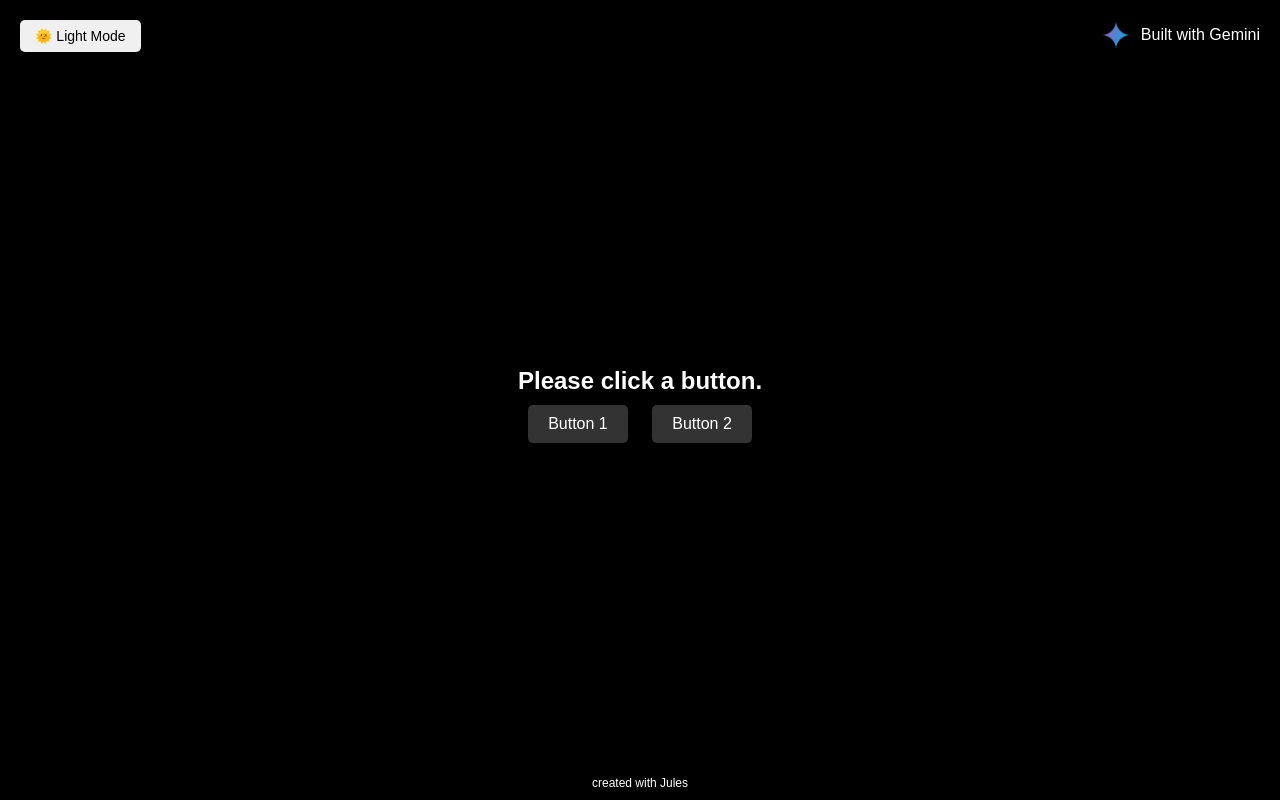
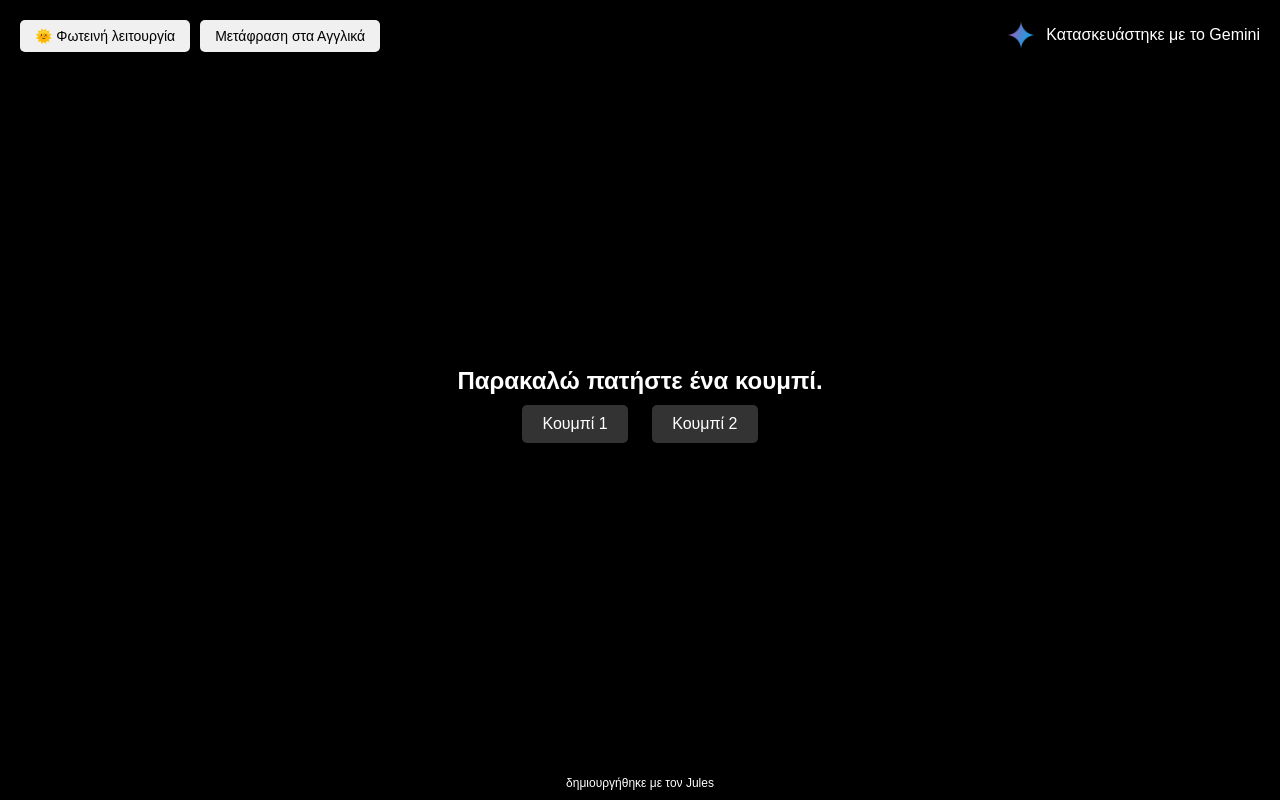
Before and after one commit to konradclapa/julest_agent, a Flask app: page / in a window 1280 px wide. Run offline with Flask 3, Linux system fonts and the light colour scheme.

Commit message:
feat: Add Greek translation and language toggle
Adds a feature to translate the website content between English and Greek.

- Introduces a `translations.json` file for managing string translations.
- Modifies `app.py` to handle language switching and loading of translated content.
- Updates `templates/index.html` with a language toggle button and dynamic text rendering.
- Refactors configuration handling to manage both theme and language in a single `config.json` file.
- Updates `test_app.py` to include tests for the new language toggling functionality.
- Adds `app.log` to `.gitignore`.

```diff
--- a/app.py
+++ b/app.py
@@ -5,48 +5,77 @@ import os
 app = Flask(__name__)
 
 CONFIG_FILE = 'config.json'
+TRANSLATIONS_FILE = 'translations.json'
 
-def load_theme():
-    """Loads theme from config.json"""
+def load_config():
+    """Loads the entire configuration from config.json."""
     if not os.path.exists(CONFIG_FILE):
-        return 'dark' # Default theme if file doesn't exist
+        return {'theme': 'dark', 'language': 'en'}
     try:
         with open(CONFIG_FILE, 'r') as f:
-            config = json.load(f)
-            return config.get('theme', 'dark')
+            return json.load(f)
     except (IOError, json.JSONDecodeError):
-        return 'dark' # Default in case of error
+        return {'theme': 'dark', 'language': 'en'}
 
-def save_theme(theme):
-    """Saves theme to config.json"""
+def save_config(config):
+    """Saves the entire configuration to config.json."""
     try:
         with open(CONFIG_FILE, 'w') as f:
-            json.dump({'theme': theme}, f)
+            json.dump(config, f)
     except IOError:
         print(f"Error: Could not write to {CONFIG_FILE}")
 
-# Load initial theme
-app.config['CURRENT_THEME'] = load_theme()
+def load_translations():
+    """Loads translations from translations.json"""
+    try:
+        with open(TRANSLATIONS_FILE, 'r', encoding='utf-8') as f:
+            return json.load(f)
+    except (IOError, json.JSONDecodeError):
+        # Fallback to a minimal dictionary if translations are missing
+        return {
+            "en": {"message": "Translations file not found."},
+            "el": {"message": "Το αρχείο μεταφράσεων δεν βρέθηκε."}
+        }
+
+# Load initial config and translations
+config = load_config()
+app.config['CURRENT_THEME'] = config.get('theme', 'dark')
+app.config['CURRENT_LANGUAGE'] = config.get('language', 'en')
+translations = load_translations()
 
 @app.route('/', methods=['GET', 'POST'])
 def index():
-    message = "Please click a button."
+    current_language = app.config.get('CURRENT_LANGUAGE', 'en')
+    lang_translations = translations.get(current_language, translations['en'])
+
+    message = lang_translations["please_click_button"]
     if request.method == 'POST':
         if 'button1' in request.form:
-            message = "Button 1 was clicked!"
+            message = lang_translations["button1_clicked"]
         elif 'button2' in request.form:
-            message = "Button 2 was clicked!"
-        # No need for an else unknown button here if POST is only from these buttons
+            message = lang_translations["button2_clicked"]
 
-    current_theme = app.config.get('CURRENT_THEME', load_theme())
-    return render_template('index.html', message=message, current_theme=current_theme)
+    current_theme = app.config.get('CURRENT_THEME', 'dark')
+    return render_template('index.html', message=message, current_theme=current_theme, lang=current_language, t=lang_translations)
 
 @app.route('/toggle-theme')
 def toggle_theme():
-    current_theme = app.config.get('CURRENT_THEME', load_theme())
+    config = load_config()
+    current_theme = config.get('theme', 'dark')
     new_theme = 'light' if current_theme == 'dark' else 'dark'
-    save_theme(new_theme)
+    config['theme'] = new_theme
+    save_config(config)
     app.config['CURRENT_THEME'] = new_theme
+    return redirect(url_for('index'))
+
+@app.route('/toggle-language')
+def toggle_language():
+    config = load_config()
+    current_language = config.get('language', 'en')
+    new_language = 'el' if current_language == 'en' else 'en'
+    config['language'] = new_language
+    save_config(config)
+    app.config['CURRENT_LANGUAGE'] = new_language
     return redirect(url_for('index'))
 
 if __name__ == '__main__':
--- a/config.json
+++ b/config.json
@@ -1 +1 @@
-{"theme": "dark"}
+{"theme": "dark", "language": "el"}
--- a/templates/index.html
+++ b/templates/index.html
@@ -1,13 +1,11 @@
 <!DOCTYPE html>
- <html lang="en">
+<html lang="{{ lang }}">
 <head>
     <meta charset="UTF-8">
     <meta name="viewport" content="width=device-width, initial-scale=1.0">
     <title>Button Clicker</title>
     <style>
         body {
-             /* background-color: yellow; */ /* Base color removed, handled by theme */
-             /* color: black; */ /* Base color removed, handled by theme */
             font-family: Arial, sans-serif;
             display: flex;
             flex-direction: column;
@@ -15,7 +13,7 @@
             align-items: center;
             height: 100vh;
             margin: 0;
-             transition: background-color 0.3s, color 0.3s; /* Smooth transition */
+            transition: background-color 0.3s, color 0.3s;
         }
         body.light {
             background-color: yellow;
@@ -25,36 +23,30 @@
             background-color: black;
             color: white;
         }
-
         .button-container button {
             padding: 10px 20px;
             margin: 10px;
             font-size: 16px;
             cursor: pointer;
-             /* background-color: #333; */ /* Handled by theme */
-             /* color: white; */ /* Handled by theme */
             border: none;
             border-radius: 5px;
         }
         body.light .button-container button {
-             background-color: #555; /* Darker buttons on light theme */
+            background-color: #555;
             color: white;
         }
         body.dark .button-container button {
             background-color: #333;
             color: white;
         }
-
         .message {
             margin-top: 20px;
             font-size: 24px;
             font-weight: bold;
-             /* Text color will be inherited from body's theme */
         }
-
         .gemini-logo {
             position: absolute;
-             top: 20px; /* Adjusted for theme toggle button */
+            top: 20px;
             right: 20px;
             display: flex;
             align-items: center;
@@ -66,25 +58,28 @@
             color: white;
         }
         .gemini-logo img {
-             height: 30px; /* Adjust size as needed */
+            height: 30px;
             margin-right: 10px;
         }
-
-         .theme-toggle {
+        .top-left-controls {
             position: absolute;
             top: 20px;
             left: 20px;
+            display: flex;
+            gap: 10px;
+        }
+        .theme-toggle, .language-toggle {
             padding: 8px 15px;
             text-decoration: none;
             border-radius: 5px;
             font-size: 14px;
         }
-         body.light .theme-toggle {
+        body.light .theme-toggle, body.light .language-toggle {
             background-color: #333;
             color: white;
         }
-         body.dark .theme-toggle {
-             background-color: #f0f0f0; /* Light background for dark theme */
+        body.dark .theme-toggle, body.dark .language-toggle {
+            background-color: #f0f0f0;
             color: black;
         }
         .footer {
@@ -95,28 +90,37 @@
     </style>
 </head>
 <body class="{{ current_theme }}">
+    <div class="top-left-controls">
         <a href="{{ url_for('toggle_theme') }}" class="theme-toggle">
             {% if current_theme == 'dark' %}
-             🌞 Light Mode
+                {{ t.light_mode }}
             {% else %}
-             🌜 Dark Mode
+                {{ t.dark_mode }}
             {% endif %}
         </a>
+        <a href="{{ url_for('toggle_language') }}" class="language-toggle">
+            {% if lang == 'en' %}
+                {{ t.translate_greek }}
+            {% else %}
+                {{ t.translate_english }}
+            {% endif %}
+        </a>
+    </div>
     <div class="gemini-logo">
         <img src="{{ url_for('static', filename='gemini.png') }}" alt="Gemini Logo">
-         <span>Built with Gemini</span>
+        <span>{{ t.built_with_gemini }}</span>
     </div>
     <div class="message">
         {{ message }}
     </div>
     <div class="button-container">
         <form method="post">
-             <button type="submit" name="button1">Button 1</button>
-             <button type="submit" name="button2">Button 2</button>
+            <button type="submit" name="button1">{{ t.button1 }}</button>
+            <button type="submit" name="button2">{{ t.button2 }}</button>
         </form>
     </div>
     <div class="footer">
-        created with Jules
+        {{ t.created_with_jules }}
     </div>
 </body>
 </html>
--- /dev/null
+++ b/translations.json
@@ -0,0 +1,28 @@
+{
+  "en": {
+    "light_mode": "🌞 Light Mode",
+    "dark_mode": "🌜 Dark Mode",
+    "built_with_gemini": "Built with Gemini",
+    "please_click_button": "Please click a button.",
+    "button1_clicked": "Button 1 was clicked!",
+    "button2_clicked": "Button 2 was clicked!",
+    "button1": "Button 1",
+    "button2": "Button 2",
+    "created_with_jules": "created with Jules",
+    "translate_greek": "Translate Greek",
+    "translate_english": "Translate English"
+  },
+  "el": {
+    "light_mode": "🌞 Φωτεινή λειτουργία",
+    "dark_mode": "🌜 Σκοτεινή λειτουργία",
+    "built_with_gemini": "Κατασκευάστηκε με το Gemini",
+    "please_click_button": "Παρακαλώ πατήστε ένα κουμπί.",
+    "button1_clicked": "Το κουμπί 1 πατήθηκε!",
+    "button2_clicked": "Το κουμπί 2 πατήθηκε!",
+    "button1": "Κουμπί 1",
+    "button2": "Κουμπί 2",
+    "created_with_jules": "δημιουργήθηκε με τον Jules",
+    "translate_greek": "Μετάφραση στα Ελληνικά",
+    "translate_english": "Μετάφραση στα Αγγλικά"
+  }
+}
```
Also changed, not shown: test_app.py (+45 -72 lines), 2 other files. Lines whose indentation alone changed are shown as unchanged.
